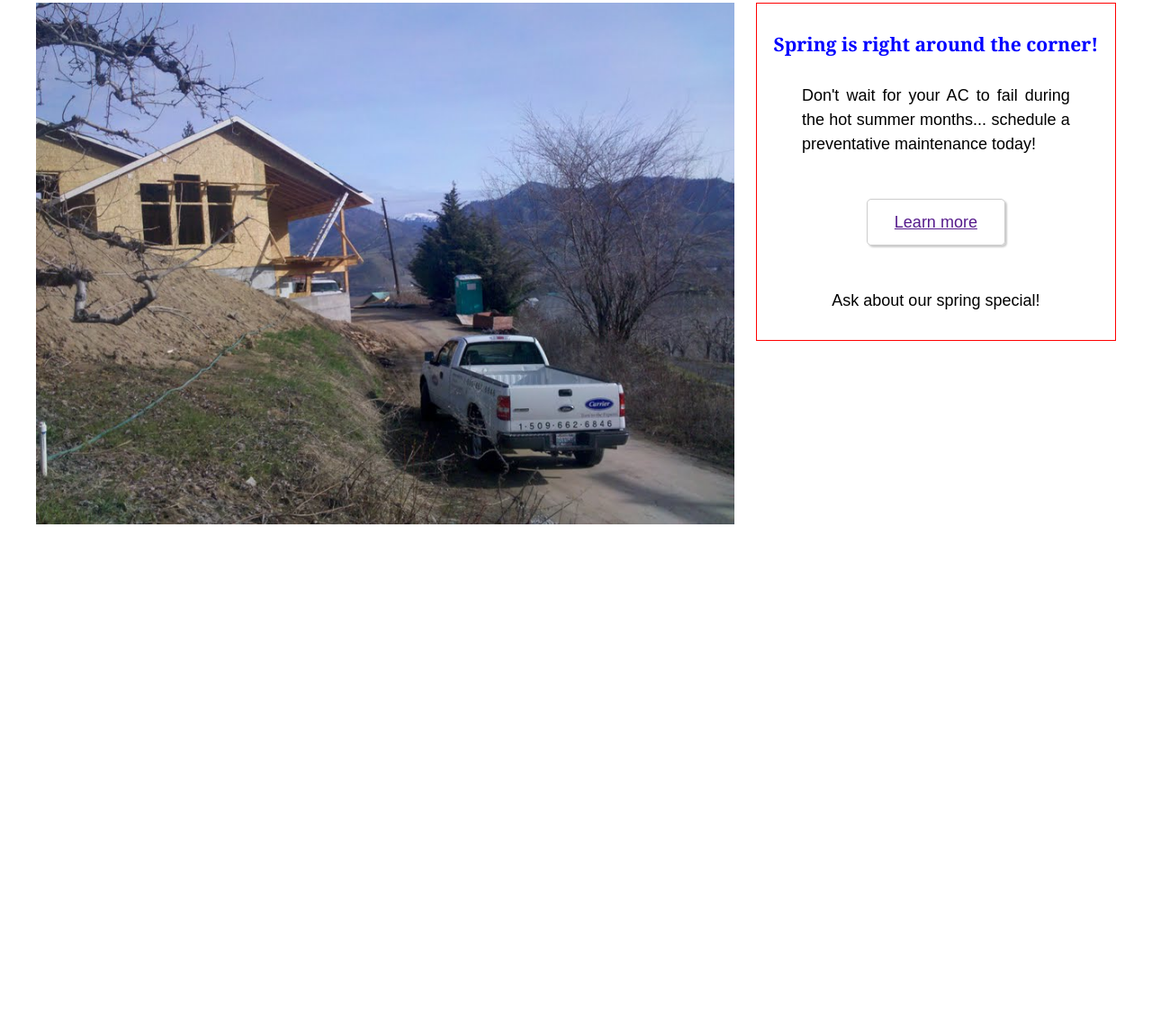
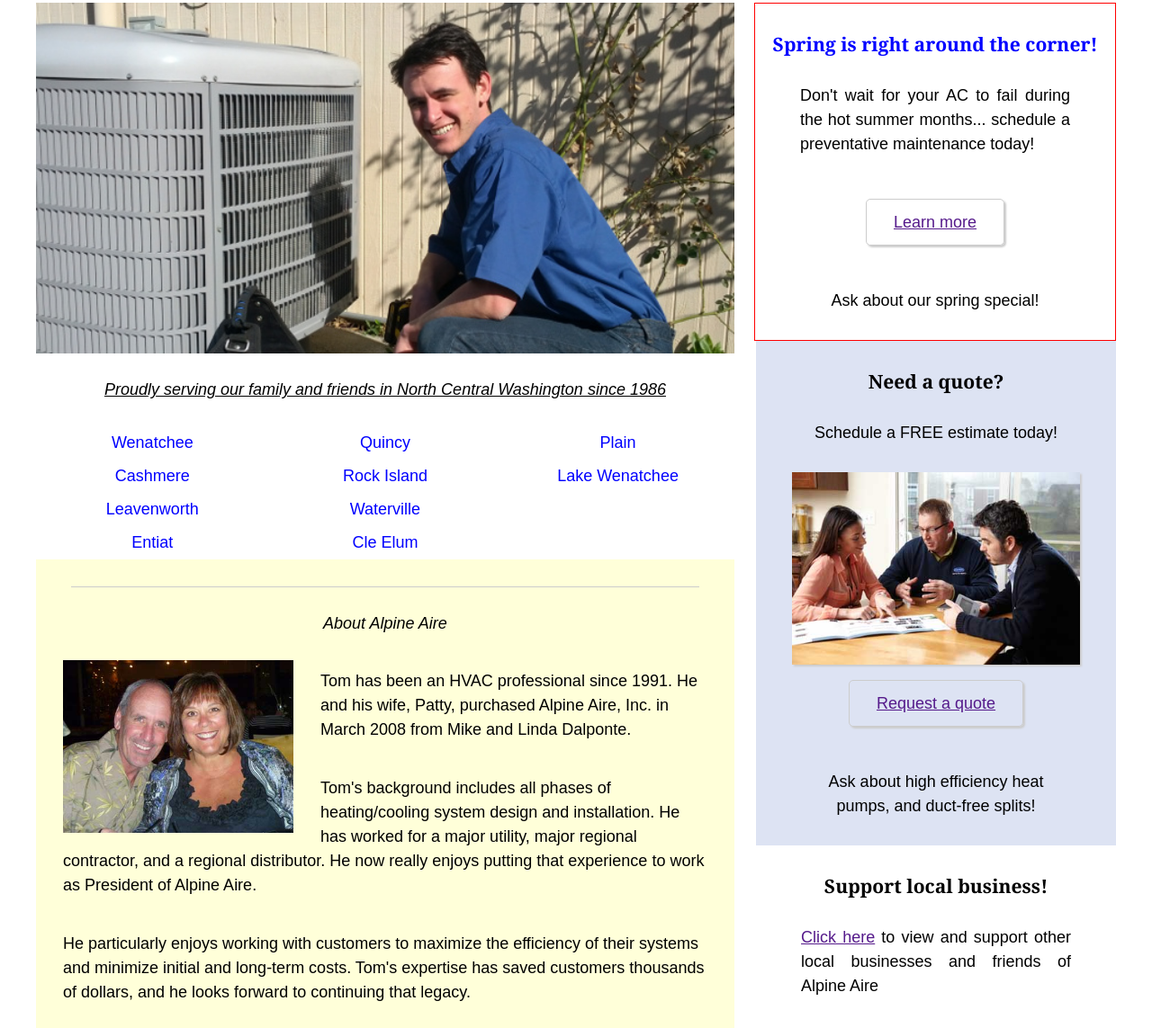
Before and after one commit to mbahoshy/alpine, a plain HTML site: page index.html in a window 1280 px wide. Shown: the part 264-1407 px from the top of the page at 90% size. Before the commit the page ends 847 px from the top, so only its background shows below. Drawn offline with nearby package versions, Linux system fonts and the light colour scheme.

Commit message:
massive styling changes

```diff
--- a/css/main.css
+++ b/css/main.css
@@ -16,17 +16,31 @@ body p {
 #header {
 	width:100%;
 	height:120px;
+	position:relative;
 
 
 }
 
+#footer {
+	width:100%;
+	height:240px;
+	position:relative;
+}
 
+/*#footer .wrapper, .lb, .db {
+	height:240px;
+}
+
+#footer .wrapper, .lb, .db {
+	height:120px;
+}*/
 .wrapper {
 	max-width: 1200px;
 	min-width: 300px;
 	margin-left: auto;
 	margin-right: auto;
-	height:120px;
+	height:100%;
+	/*height:120px;*/
 }
 
 .gradient {
@@ -44,7 +58,7 @@ body p {
 	width:50%;
 	position: absolute;
 	top:0;
-	height:120px;
+	height:100%;
 	z-index: -1;
 }
 
@@ -53,15 +67,16 @@ body p {
 	width:50%;
 	position: absolute;
 	top:0;
-	height:120px;
+	height:100%;
 	z-index: -1;
 	left:50%;
 
 }
 
+
 .one-third {
 	width:33.33%;
-	float:left;
+	/*float:left;*/
 	-webkit-box-sizing: border-box;
 	-moz-box-sizing: border-box;
 	box-sizing: border-box;
@@ -79,19 +94,41 @@ body p {
 	padding:30px 0 0 0 ;
 }
 
-.cover-img {
+
+.two-third {
 	width:64.66%;
-	float:left;
-	margin-right:2%;
+	margin: 0 2% 0 0;
+	/*float:left;*/
+	-webkit-box-sizing: border-box;
+	-moz-box-sizing: border-box;
+	box-sizing: border-box;
 }
 
-.cover-img img {
+#slideshow img {
 	width: 100%;
 }
 
+.two-third h4 {
+	width:100%;
+	font-size: 18px;
+	font-weight: normal;
+	font-style: italic;
+	margin:30px 0;
+	text-align: center
+}
+
 .full {
-	width:100%;
-	float:left;
+	width:100% !important;
+	float:left !important;
+	margin-right: 0 !important;
+	margin-left: 0 !important;
+	text-align: justify;
+}
+
+.img-full {
+	width: 90% !important;
+	margin-left:5% !important;
+	margin-right:5% !important;
 }
 
 #nav {
@@ -155,6 +192,8 @@ body p {
 }
 
 .pm-promo {
+	width:100%;
+
 	border: 1px solid red;
 	/*box-shadow: 2px 2px 2px #CCCCCC;*/
 	/*border-radius: 8px;*/
@@ -176,3 +215,84 @@ body p {
 .center {
 	text-align: center !important;
 }
+
+.quote {
+	width:100%;
+	background-color: rgba(120, 144, 205, 0.25);
+
+}
+
+.quote img {
+	width:80%;
+	margin: 0 10%;
+	box-shadow: 2px 2px 2px #CCCCCC;
+}
+
+.fleft {
+	float:left;
+}
+
+.fright {
+	float: right;
+}
+
+.clear {
+	clear:both;
+}
+
+.locations {
+	margin: 0 auto;
+
+}
+
+.locations h4 {
+	text-decoration: underline;
+}
+
+.locations li {
+	padding: 8px 0;
+	list-style: none;
+	margin: 0;
+	/*width:100%;*/
+	/*float:left;*/
+}
+
+.locations a {
+	color:blue;
+	text-decoration: none;
+}
+
+.locations ul {
+	text-align: center;
+	width:33.33%;
+	padding:0;
+	margin:0;
+}
+
+.logo {
+	min-width: 200px;
+}
+
+.logo-shrink {
+	width:60%;
+	margin:0 20%;
+}
+
+.divider {
+	width:90%;
+	border-bottom: 1px solid #CCCCCC;
+	margin: 30px 5%;
+}
+
+.about {
+	background-color: rgba(255, 255, 0, 0.15);
+}
+
+.about p {
+	padding: 10px 30px;
+}
+
+.about img {
+	width:33%;
+	margin: 0 30px;
+}
--- a/index.html
+++ b/index.html
@@ -7,7 +7,7 @@
 			<meta name='description' content=''>
 			<meta name='keywords' content=''>
 			<meta http-equiv=”Content-Type” content=”text/html; charset=ISO-8859-1?>
-			<meta name='viewport' content='width=device-width, initial-scale=.5, maximum-scale=1'>
+			<meta name='viewport' content='width=device-width, initial-scale=1, maximum-scale=1'>
 
 		<!-- no cache -->
 			<meta http-equiv="Pragma" content="no-cache">
@@ -24,12 +24,18 @@
 				<script type='text/javascript'>
 				$(window).on('resize', function () {
 					var width = $(window).width();
-					if (width < 750) {
-						// $('.third').addClass('full');
+					if (width < 800) {
+						$('.one-third, .two-third, .callbox').addClass('full');
+						$('.logo').addClass('logo-shrink');
+						$('.about-pic').addClass('img-full');
 						// $('.bottom-nav').addClass('list-item');
 					}
 
-					if (width >= 750) {
+					if (width >= 800) {
+						$('.one-third, .two-third, .callbox').removeClass('full');
+						$('.logo').removeClass('logo-shrink');
+						$('.about-pic').removeClass('img-full');
+
 						// $('.third').removeClass('full');
 						// $('.bottom-nav').removeClass('list-item');
 					}
@@ -46,7 +52,7 @@
 		<div class='db'></div>
 		<div class='lb'></div>
 		<div class='wrapper gradient'>
-			<img src='imgs/logo.png'	alt='Alpine Aire Wenatchee Logo'	/>
+			<img class='logo' src='imgs/logo.png'	alt='Alpine Aire Wenatchee Logo'	/>
 			<div class='callbox'>
 				<div class='hours'>24/7 Emergency Service</div>
 				<div class='phone'>509.662.6846</div>
@@ -56,7 +62,7 @@
 	</div>
 
 	<div class='wrapper'>
-		<h2>Wenatchee's trusted source for HVAC service and repair.</h2>
+		<h2 class='fleft'>Wenatchee's trusted source for HVAC service and repair.</h2>
 		<div class='clear'></div>
 		<div id='nav'>
 			<a href=''>Home</a>
@@ -66,17 +72,79 @@
 			<a href=''>Contact</a>
 		</div>
 		<div class='clear'></div>
-		<div class='two-third cover-img'>
-			<img src='imgs/alpineaire3.jpg'/>
+		<div id='slideshow' class='two-third fleft'>
+			<img src='imgs/alpine.jpg'/>
 		</div>
-		<div class='one-third pm-promo'>
-			<h3>Spring is right around the corner!</h3>
-			<p>Don't wait for your AC to fail during the hot summer months... schedule a preventative maintenance today!</p>
+		<div class='one-third fright'>
+			<div class='pm-promo fright'>
+				<h3>Spring is right around the corner!</h3>
+				<p>Don't wait for your AC to fail during the hot summer months... schedule a preventative maintenance today!</p>
+				<p class='center'>
+					<a class='button-link' href=''>Learn more</a>
+				</p>
+				<p class='center'>Ask about our spring special!</p>
+			</div>
+			<div class='quote fright'>
+				<h3>Need a quote?</h3>
+				<p class='center'>Schedule a FREE estimate today!</p>
+				<img src='imgs/kitchen-sales-discussion.jpg'	/>
+				<p class='center'>
+					<a class='button-link' href=''>Request a quote</a>
+				</p>
+				<p class='center'>Ask about high efficiency heat pumps, and duct-free splits!</p>
+			</div>
+		</div>
+		<div class='two-third fleft locations'>
+			<h4>Proudly serving our family and friends in North Central Washington since 1986</h4>
+			<ul class='fleft'>
+				<li><a href=''>Wenatchee</a></li>
+				<li><a href=''>Cashmere</a></li>
+				<li><a href=''>Leavenworth</a></li>
+				<li><a href=''>Entiat</a></li>
+
+			</ul>
+			<ul class='fleft'>
+				<li><a href=''>Quincy</a></li>
+				<li><a href=''>Rock Island</a></li>
+				<li><a href=''>Waterville</a></li>
+				<li><a href=''>Cle Elum</a></li>
+			</ul>
+			<ul class='fleft'>
+				<li><a href=''>Plain</a></li>
+				<li><a href=''>Lake Wenatchee</a></li>
+			</ul>
+
+		</div>
+
+		<!-- <div class='clear'></div> -->
+		<div class='two-third fleft about'>
+			<div class='divider'>
+			</div>
+			<!-- <img src='imgs/alpine-aire-hvac-service-techs.jpg'/> -->
+			<h4>About Alpine Aire</h4>
+			<img class='fleft about-pic' src='imgs/tom-patty.jpg'	/>
+			<p>Tom has been an HVAC professional since 1991. He and his wife, Patty, purchased Alpine Aire, Inc. in March 2008 from Mike and Linda Dalponte.</p>
+			<p>Tom's background includes all phases of heating/cooling system design and installation. He has worked for a major utility, major regional contractor, and a regional distributor. He now really enjoys putting that experience to work as President of Alpine Aire.</p>
+			<p>He particularly enjoys working with customers to maximize the efficiency of their systems and minimize initial and long-term costs. Tom's expertise has saved customers thousands of dollars, and he looks forward to continuing that legacy.</p>
+			<p>Patty has been a business professional since 1980 and she brings extensive experience in customer service, training, and management to the Alpine Aire team. Patty especially enjoys meeting with customers and assuring the service they receive from Alpine Aire exceeds their expectations.</p>
 			<p class='center'>
-				<a class='button-link' href=''>Learn more</a>
+				<a class='button-link' href=''>Meet the whole team!</a>
 			</p>
-			<p class='center'>Ask about our spring special!</p>
+
 		</div>
+		<div class='one-third fright'>
+			<h3>Support local business!</h3>
+			<p><a href=''>Click here</a> to view and support other local businesses and friends of Alpine Aire</p>
+		</div>
+	</div>
+	<div class='clear'></div>
+	<div id='footer'>
+		<div class='db'></div>
+		<div class='lb'></div>
+		<div class='wrapper gradient'>
+
+		</div>
+
 	</div>
 
 </body>
```
Also changed, not shown: imgs/alpine-aire-hvac-service-techs.jpg (added), imgs/alpine.jpg (added), imgs/kitchen-sales-discussion.jpg (added), imgs/tom-patty.jpg (added), 3 other files.
